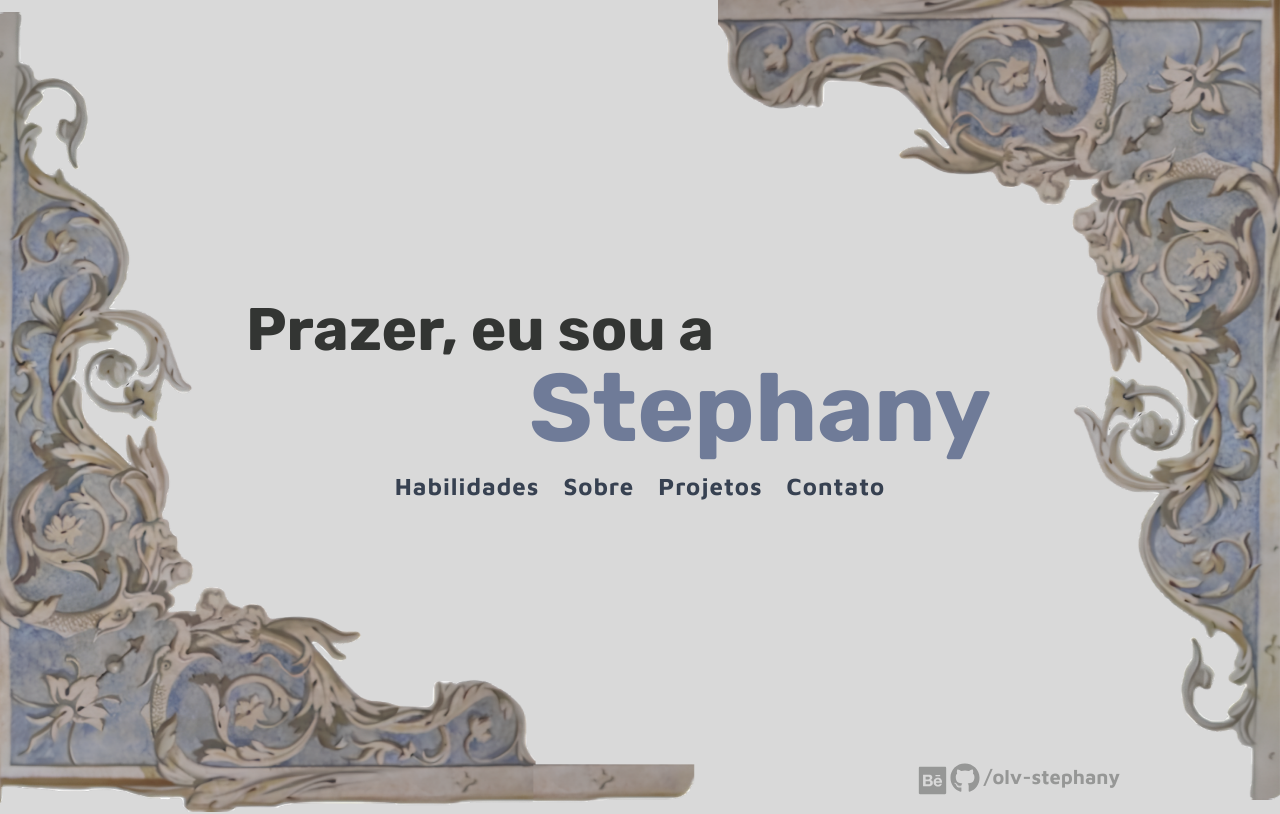
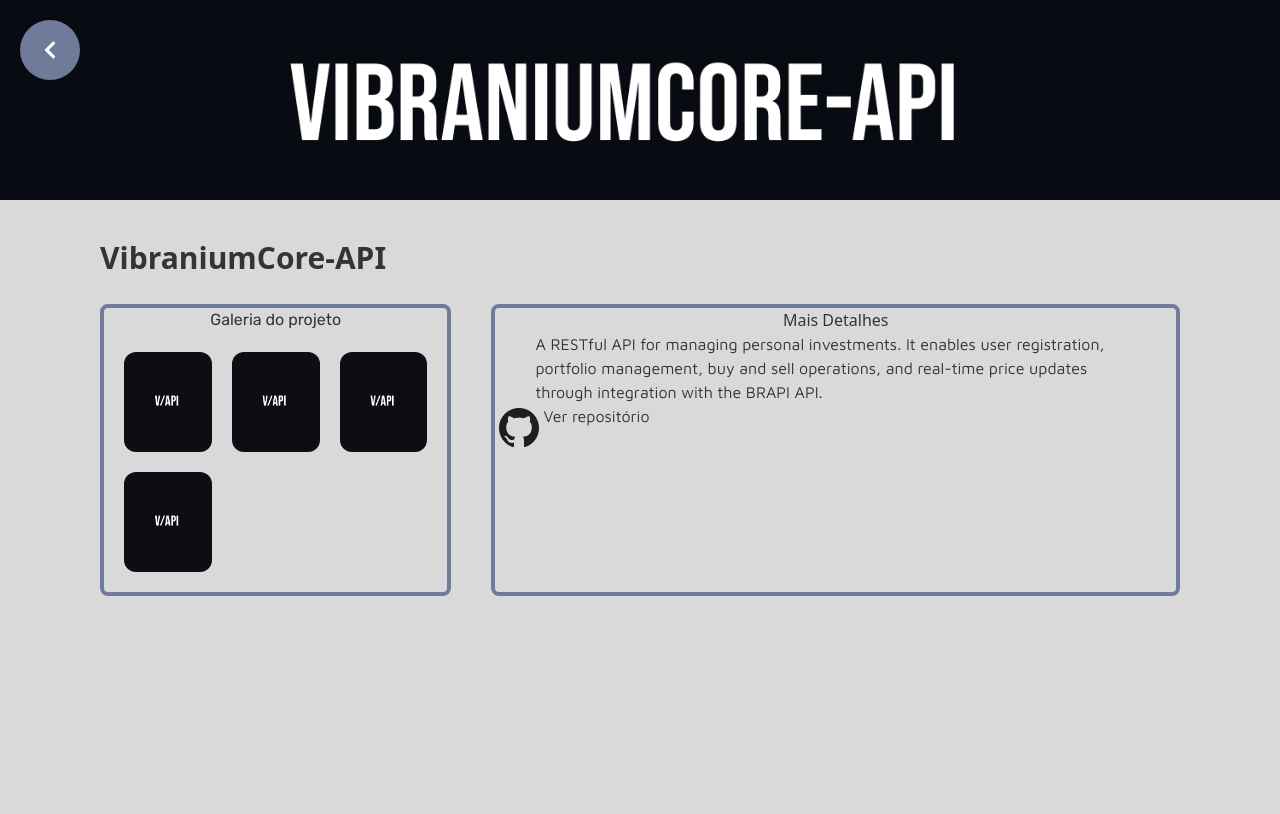
Before and after one commit to olv-stephany/PortfolioFullstack, a React (Vite) app: page /project/1 in a window 1280 px wide. Shown: the top 814 px of the page. Built offline with nearby package versions, Linux system fonts and the light colour scheme.

Commit message:
feat: structure project page

```diff
--- a/src/App.jsx
+++ b/src/App.jsx
@@ -1,13 +1,17 @@
-import './App.css'
-import LandingPage from "./pages/LandingPage.jsx"
+import "./App.css";
+import { BrowserRouter as Router, Routes, Route } from "react-router-dom";
+import LandingPage from "./pages/LandingPage.jsx";
+import Project from "./pages/Project.jsx";
 
 function App() {
-
   return (
-    <>
-      <LandingPage/>
-    </>
-  )
+    <Router>
+      <Routes>
+        <Route path="/" element={<LandingPage />} />
+        <Route path="/project/:id" element={<Project />} />
+      </Routes>
+    </Router>
+  );
 }
 
-export default App
+export default App;
--- a/src/components/CardsProjects.jsx
+++ b/src/components/CardsProjects.jsx
@@ -1,4 +1,5 @@
 import React, { useState } from "react";
+import { Link } from "react-router-dom";
 import vibraniumImage from "../images/projects/v-api.jpg";
 import { FiChevronRight } from "react-icons/fi";
 
@@ -13,7 +14,7 @@ const projects = [
       { id: 3, tag: "Node.js" },
       { id: 4, tag: "PrismaORM" },
     ],
-  }
+  },
 ];
 
 const CardsProjects = () => {
@@ -41,17 +42,20 @@ const CardsProjects = () => {
                     key={tag.id}
                     className=" bg-[#AA9D8A] pl-6 pr-9 rounded-sm m-0 "
                   >
-                    <p className="text-start flex font-light text-black">{tag.tag}</p>
+                    <p className="text-start flex font-light text-black">
+                      {tag.tag}
+                    </p>
                   </div>
                 ))}
               </div>
               <div className="flex justify-end mr-5 mt-10">
-                <button
-                  to={`/projetos/${project.id}`}
-                  className="bg-[#AA9D8A] rounded-md pl-20 p-2 hover:bg-[#9a8d7c] transition flex items-center"
-                >
-                  <FiChevronRight className="text-white text-lg" />
-                </button>
+                <Link  to={`/project/${project.id}`}>
+                  <button
+                    className="bg-[#AA9D8A] rounded-md pl-20 p-2 hover:bg-[#9a8d7c] transition flex items-center"
+                  >
+                    <FiChevronRight className="text-white text-lg" />
+                  </button>
+                </Link>
               </div>
             </div>
           </div>
--- /dev/null
+++ b/src/data/projectsdata.js
@@ -0,0 +1,27 @@
+//vibranium images
+import vibraniumHeader from "../images/projects/vibranium-header.jpg";
+import vibraniumImg1 from "../images/projects/v-api.jpg";
+
+//icons for links
+import github from "../images/icons/github-icon.png";
+
+const projectsdata = [
+  {
+    id: 1,
+    nameProject: "VibraniumCore-API",
+    description:
+      "A RESTful API for managing personal investments. It enables user registration, portfolio management, buy and sell operations, and real-time price updates through integration with the BRAPI API.",
+    imagesProject: [{ id: 1, url: vibraniumImg1 }, { id: 2, url: vibraniumImg1 }, { id: 3, url: vibraniumImg1 }, { id: 4, url: vibraniumImg1 }],
+    banner: vibraniumHeader,
+    links: [
+      {
+        id: 1,
+        icon: github,
+        title: "Ver repositório",
+        url: "https://github.com/olv-stephany/VibraniumCore-API",
+      },
+    ],
+  },
+];
+
+export default projectsdata;
--- /dev/null
+++ b/src/pages/Project.jsx
@@ -0,0 +1,75 @@
+import React from "react";
+import { useParams, Link } from "react-router-dom";
+
+import projectsdata from "../data/projectsdata";
+
+import { FaChevronLeft } from "react-icons/fa";
+
+const Project = () => {
+  const { id } = useParams(); //id recolhido da url(dynamic route)
+  const project = projectsdata.find((p) => p.id === parseInt(id));
+
+  if (!project) {
+    return <h2>Projeto não encontrado 🚨</h2>;
+  }
+
+  return (
+    <section className="project-container">
+      <div
+        className="project-header bg-[#AA9D8A] w-screen h-[25vh] bg-cover bg-center bg-no-repeat"
+        style={{ backgroundImage: `url(${project.banner})` }}
+      >
+        <div className="pt-5 pl-5">
+          <Link to="/">
+            <button className="cursor-pointer bg-[#6F7B98] p-5 text-[#fff] justify-start flex rounded-4xl">
+              <FaChevronLeft className="text-xl" />
+            </button>
+          </Link>
+        </div>
+      </div>
+      <div className="project-body">
+        <h1 className="font-bold flex justify-start text-3xl mb-5 lg:px-25 lg:py-2 mt-8">
+          {project.nameProject}
+        </h1>
+
+        <div className="flex justify-center lg:mx-25 gap-10">
+          <div className="images-project-container border-4 w-[650px] border-[#6F7B98] rounded-lg">
+            <h2>Galeria do projeto</h2>
+
+            <div className="images-project-body grid grid-cols-1 sm:grid-cols-2 lg:grid-cols-3 gap-5 mt-5 px-5 mb-5">
+              {project.imagesProject.map((img) => (
+                <div key={img.id} className="">
+                  <img
+                    src={img.url}
+                    alt=""
+                    className="w-full h-[100px] object-cover rounded-xl"
+                  />
+                </div>
+              ))}
+            </div>
+          </div>
+
+          <div className="details-container border-4 w-screen border-[#6F7B98] rounded-lg">
+            <div className="px-10">
+              <h3>Mais Detalhes</h3>
+              <p className="text-start">{project.description}</p>
+            </div>
+
+            <span >
+              {project.links.map((link) => (
+                <button key={link.id} className="flex">
+                  <img src={link.icon} alt="" />
+                  <a href={link.url} target="_blank">
+                    <p>{link.title}</p>
+                  </a>
+                </button>
+              ))}
+            </span>
+          </div>
+        </div>
+      </div>
+    </section>
+  );
+};
+
+export default Project;
```
